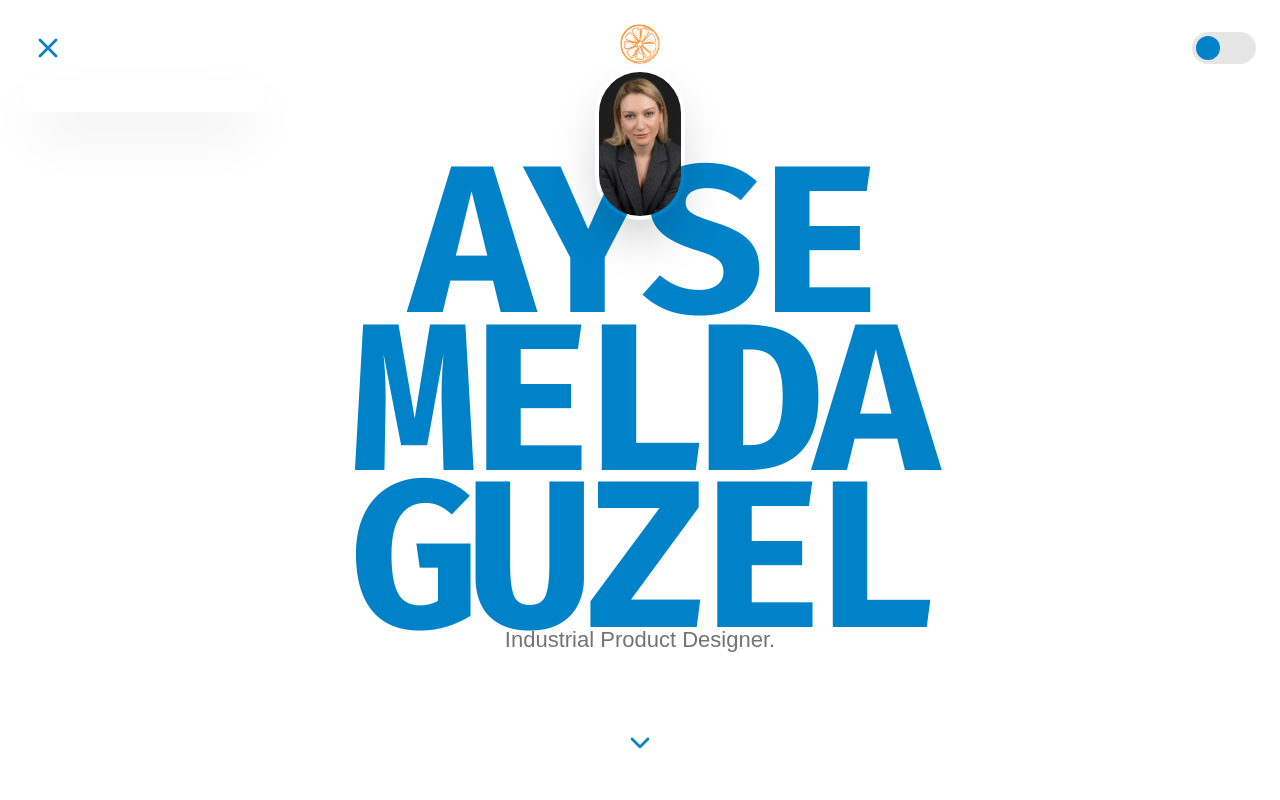
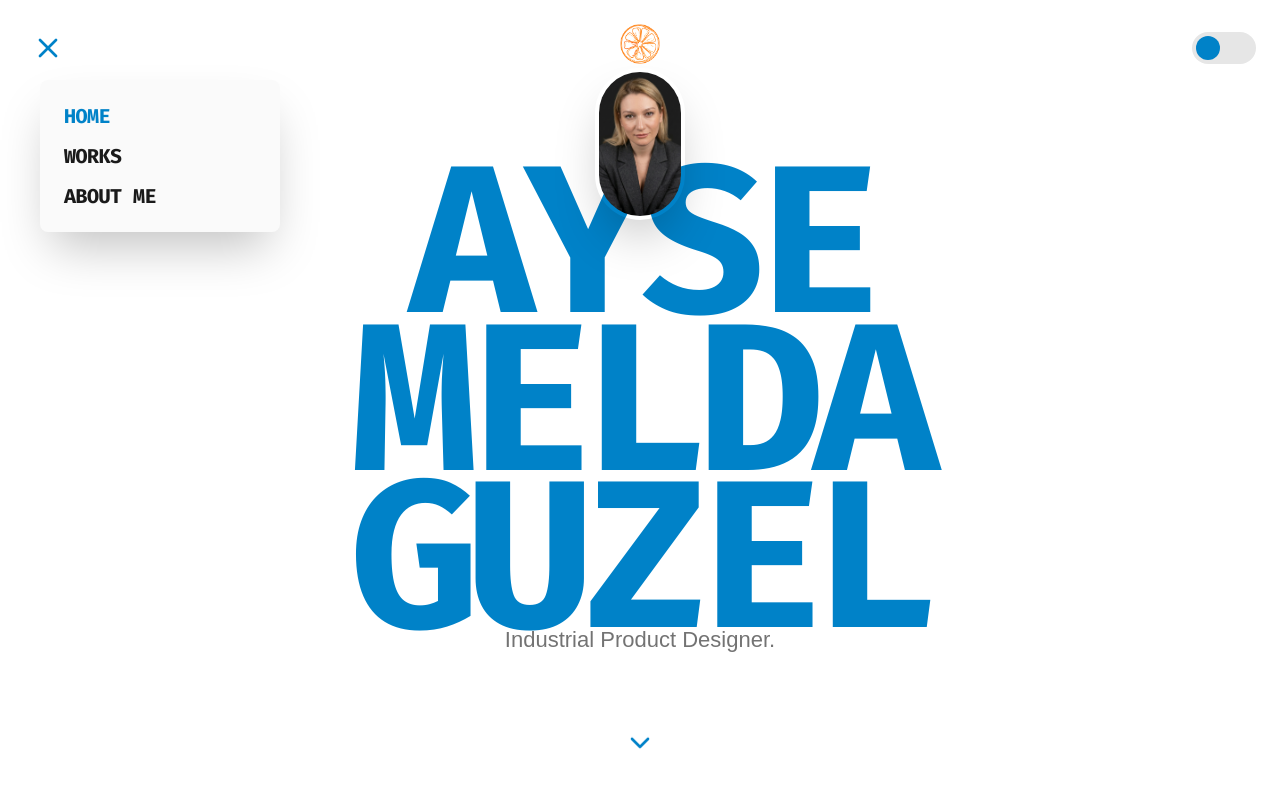
Before and after one commit to guneserdi/my-portfolio, a Next.js app: page / in a window 1280 px wide. Both pictures are taken after a click on the button 48 px from the left and 48 px from the top of the page. Shown: the top 800 px of the page. Built offline with nearby package versions, Linux system fonts and the light colour scheme; a web font is replaced by a local one.

Commit message:
son 28.01

```diff
--- a/src/components/ui/portfolio-hero.tsx
+++ b/src/components/ui/portfolio-hero.tsx
@@ -226,50 +226,73 @@ export default function PortfolioHero() {
       initial={{ opacity: 0 }}
       animate={{ opacity: 1 }}
       transition={{ duration: 0.8, ease: "easeInOut" }}
-
       className="min-h-screen text-foreground transition-colors overflow-hidden"
       style={{
         color: isDark ? "hsl(0 0% 100%)" : "hsl(0 0% 10%)",
       }}
     >
       <header className="fixed top-0 left-0 right-0 z-50 px-6 py-6 text-[#0082c8]">
-  {/* DEĞİŞTİ: max-w-screen-2xl ve mx-auto kaldırıldı, w-full eklendi */}
+        {/* DEĞİŞİKLİK BURADA: max-w-screen-2xl ve mx-auto kaldırıldı, w-full eklendi */}
         <nav className="flex items-center justify-between w-full">
-
-    {/* SOL KÖŞE: Menü Butonu */}
           <div className="relative">
             <button
               ref={buttonRef}
               type="button"
               className="p-2 transition-colors duration-300 z-50 hover:opacity-80"
+              aria-label={isMenuOpen ? "Close menu" : "Open menu"}
               onClick={() => setIsMenuOpen(!isMenuOpen)}
             >
               {isMenuOpen ? (
-          <X className="w-8 h-8" strokeWidth={2} />
+                <X className="w-8 h-8 transition-colors duration-300" strokeWidth={2} />
               ) : (
-          <Menu className="w-8 h-8" strokeWidth={2} />
+                <Menu className="w-8 h-8 transition-colors duration-300" strokeWidth={2} />
               )}
             </button>
 
-      {/* Menü İçeriği (Aynen kalsın) */}
             <div
               ref={menuRef}
-        className={`absolute top-full left-0 w-[200px] md:w-[240px] border-none shadow-2xl mt-2 p-4 rounded-lg z-[100]
+              className={`absolute top-full left-0 w-[200px] md:w-[240px] border-none shadow-2xl mt-2 ml-4 p-4 rounded-lg z-[100]
                 transition-all duration-300 ease-in-out origin-top-left
-          ${isMenuOpen ? "opacity-100 visible" : "opacity-0 invisible"}
+                ${isMenuOpen
+                  ? "opacity-100 translate-y-0 scale-100 visible"
+                  : "opacity-0 -translate-y-4 scale-95 invisible pointer-events-none"}
               `}
-        style={{ backgroundColor: isDark ? "black" : "white" }}
+              style={{
+                backgroundColor: isDark ? "hsl(0 0% 0%)" : "hsl(0 0% 98%)",
+              }}
             >
-        {/* Menu Items... */}
+              {menuItems.map((item) => {
+                const isActive = activeSection === item.id;
+                return (
+                  <a
+                    key={item.label}
+                    href={item.href}
+                    onClick={(e) => handleScrollTo(e, item.href)}
+                    className="block text-lg md:text-xl font-bold tracking-tight py-1.5 px-2 cursor-pointer transition-colors duration-300"
+                    style={{
+                      fontFamily: "'Fira Code', monospace",
+                      color: isActive ? "#0082c8" : (isDark ? "hsl(0 0% 100%)" : "hsl(0 0% 10%)"),
+                    }}
+                    onMouseEnter={(e) => {
+                      e.currentTarget.style.color = "#0082c8";
+                    }}
+                    onMouseLeave={(e) => {
+                      e.currentTarget.style.color = isActive ? "#0082c8" : (isDark ? "hsl(0 0% 100%)" : "hsl(0 0% 10%)");
+                    }}
+                  >
+                    {item.label}
+                  </a>
+                );
+              })}
             </div>
           </div>
 
-    {/* SAĞ KÖŞE: Tema Değiştirme Düğmesi */}
           <button
             type="button"
             onClick={toggleTheme}
             className="relative w-16 h-8 rounded-full hover:opacity-80 transition-opacity shrink-0"
             style={{ backgroundColor: isDark ? "hsl(0 0% 15%)" : "hsl(0 0% 90%)" }}
+            aria-label="Toggle theme"
           >
             <div
               className="absolute top-1 left-1 w-6 h-6 rounded-full transition-transform duration-300"
```
Lines whose indentation alone changed are shown as unchanged.
